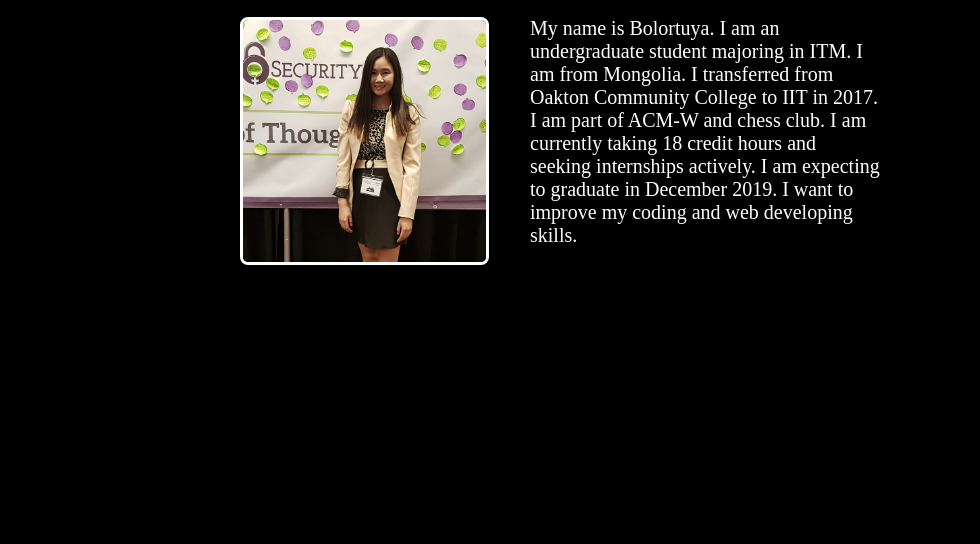
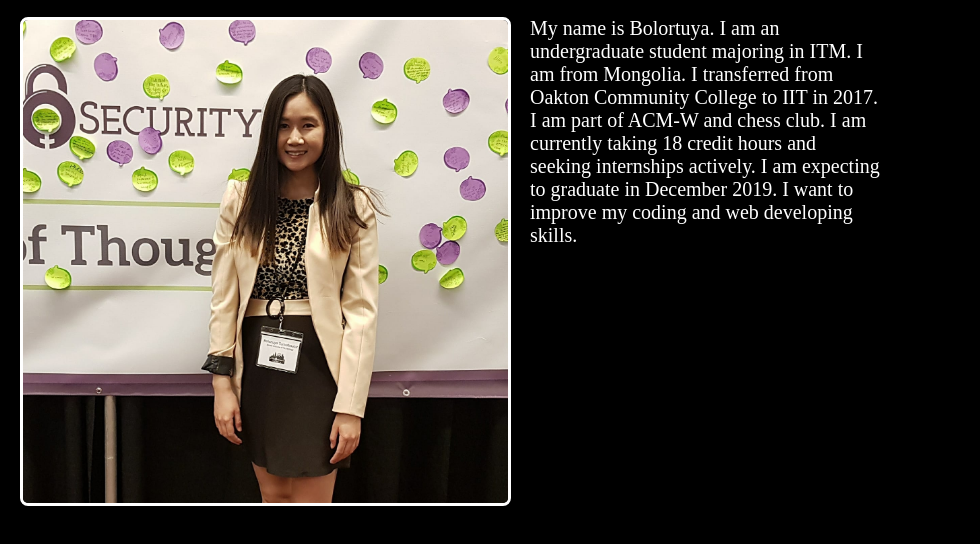
Before and after one commit to bolortuya/project3, a plain HTML site: page index.html in a window 1280 px wide. Shown: the part 94-638 px from the top of the page, without its empty margins (0-980 px from the left). Drawn offline with Linux system fonts and the light colour scheme.

Commit message:
fix float

```diff
--- a/css/style.css
+++ b/css/style.css
@@ -35,12 +35,12 @@ a:hover{
 }
 .index-container .img{
   border: 20px solid;
-  width: 25%;
+  width: 50%;
   margin: auto;
   position: absolute;
   border-radius: 8px;
   border: solid white;
-  margin-left: 220px;
+  float: left;
 }
 .index-container #par1{
   width: 350px;
```
